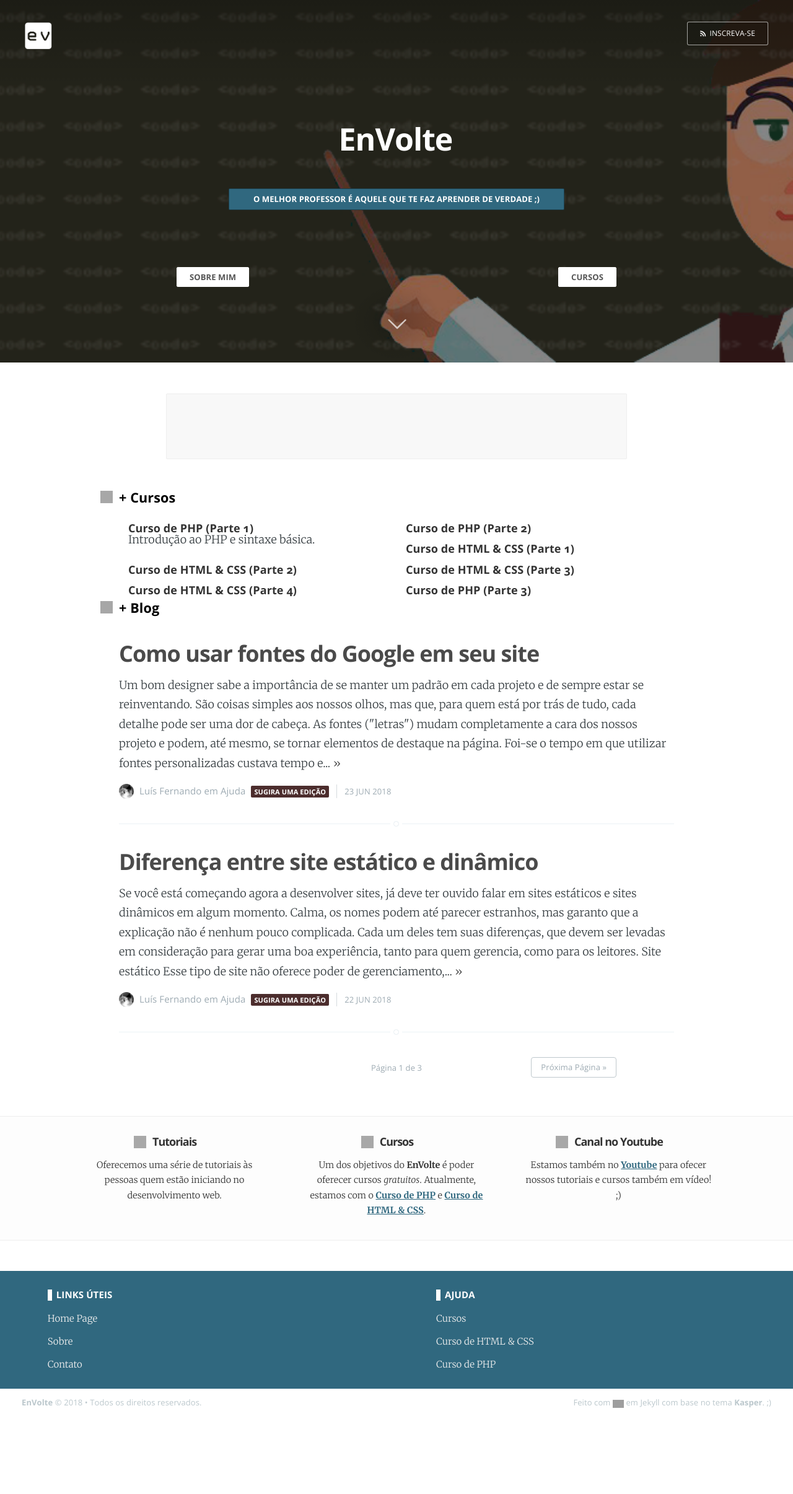
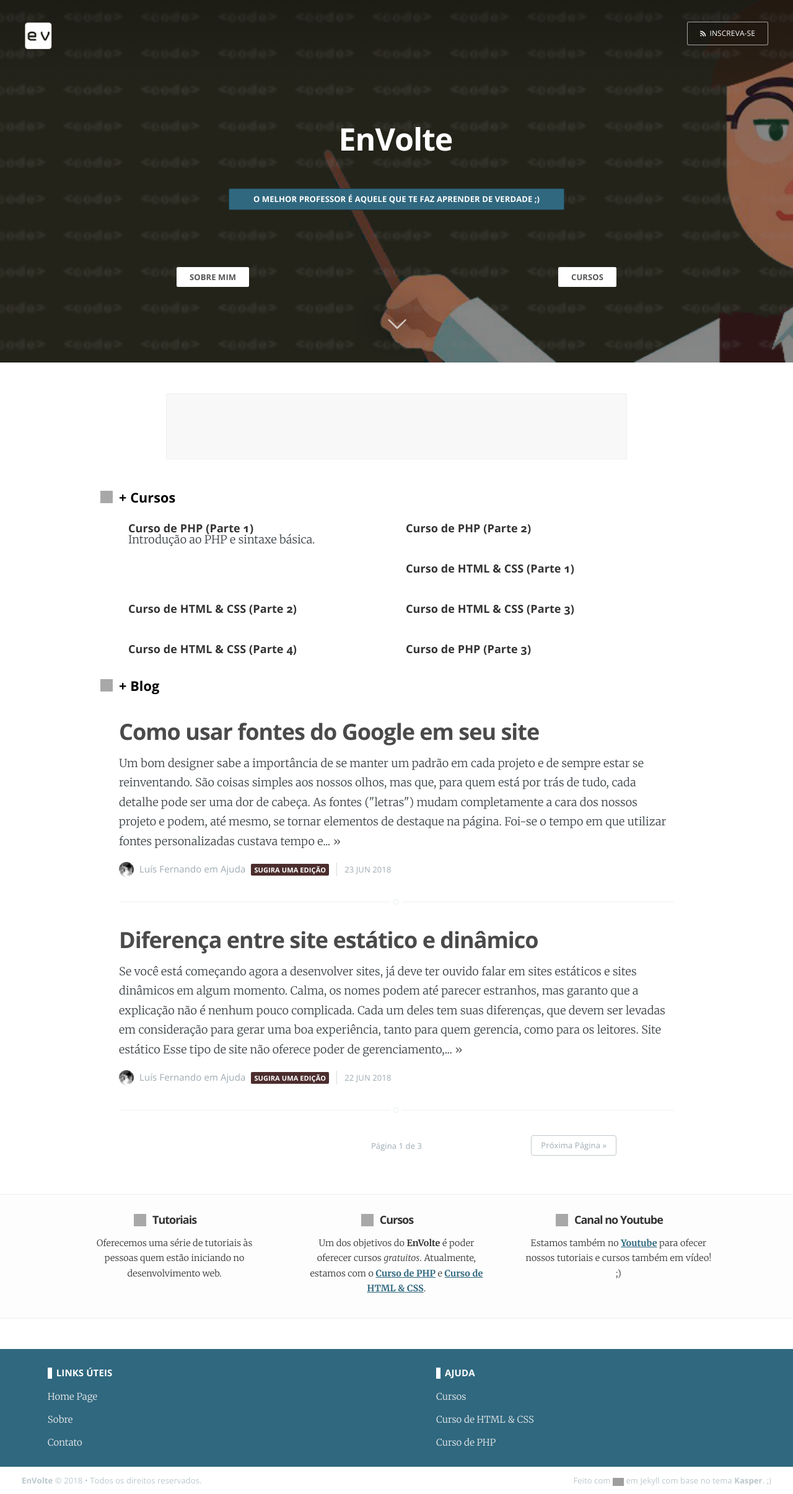
Before and after one commit to EnVolte/envolte.github.io, a Jekyll site: the page built from index.html, in a window 1280 px wide. Shown: the whole page at 62% size. Built offline with Jekyll 4.4.1, drawn with Linux system fonts in a browser that asks for light colours; the list of posts is cut into pages by our own code; before the commit the page ends 2285 px from its top, so only the background shows below that; grey boxes are pictures that could not be loaded.

Commit message:
Update index.html

```diff
--- a/index.html
+++ b/index.html
@@ -56,20 +56,20 @@
 
 
 
-	<h3 class="titlep"><span style="background: url('https://raw.githubusercontent.com/google/material-design-icons/master/action/2x_web/ic_code_black_48dp.png');"></span> + Cursos</h1>
+	<h3 class="titlep"><span style="background-image: url('https://raw.githubusercontent.com/google/material-design-icons/master/action/2x_web/ic_code_black_48dp.png');"></span> + Cursos</h1>
 
 
 	<ul id="curso">
   {% for curso in site.cursos %}
     <li>
       <a href="{{ curso.url }}">{{ curso.title }}</a><br>
-	    {{ curso.subtitulo }}
+	    <p>{{ curso.subtitulo }}</p>
     </li>
   {% endfor %}
 </ul>
 
 
-	<div></div>
+	<div></div><br><br>
 
 
 
@@ -78,7 +78,7 @@
         {% include pagination.html %}
     </div>
 
-	<h3 class="titlep"><span style="background: url('https://raw.githubusercontent.com/google/material-design-icons/master/action/2x_web/ic_chrome_reader_mode_black_48dp.png');"></span> + Blog</h1>
+	<h3 class="titlep"><span style="background-image: url('https://raw.githubusercontent.com/google/material-design-icons/master/action/2x_web/ic_chrome_reader_mode_black_48dp.png');"></span> + Blog</h1>
 
     {% for post in paginator.posts %}
 
```
